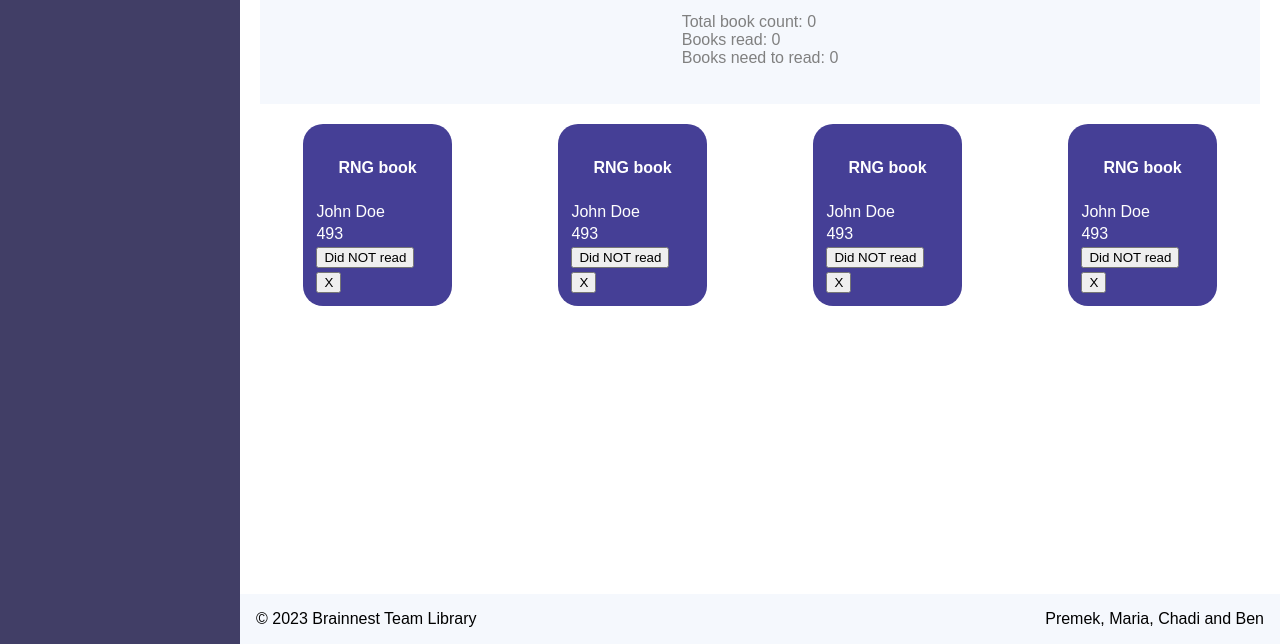
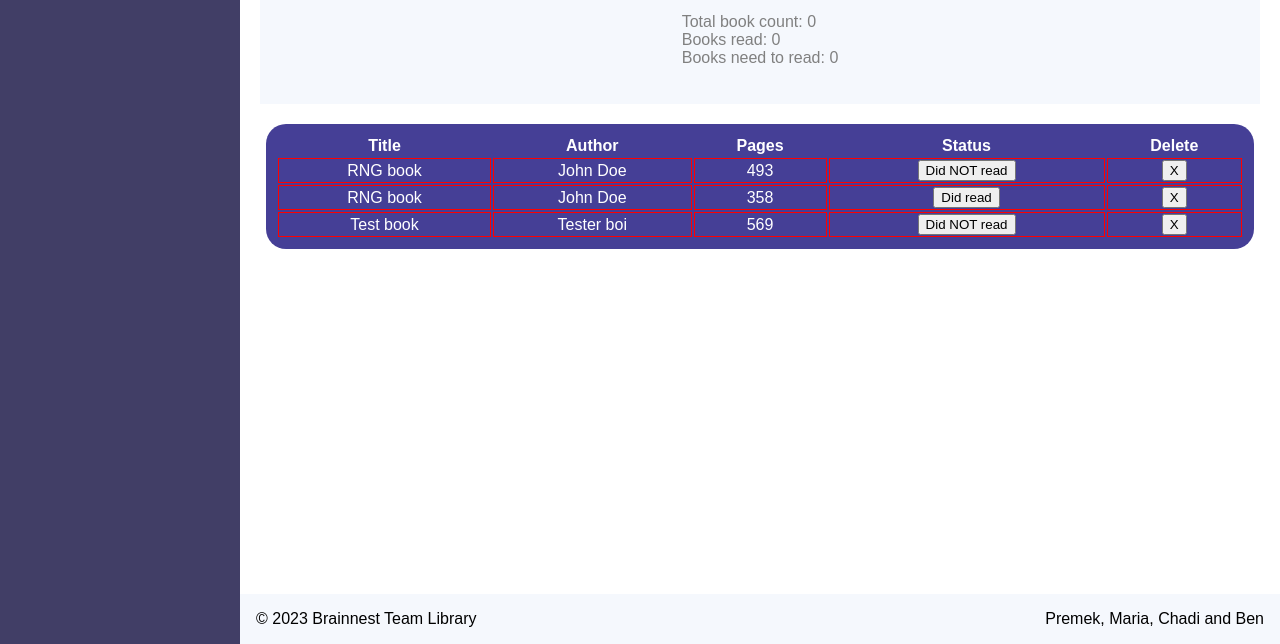
Before and after one commit to chadikoberssy/Brainnest-Book-Library, a plain HTML site: page index.html in a window 1280 px wide. Shown: the part 156-800 px from the top of the page. Drawn offline with Linux system fonts and the light colour scheme.

Commit message:
formatting & bookshelf rework

```diff
--- a/index.html
+++ b/index.html
@@ -1,5 +1,6 @@
 <!DOCTYPE html>
 <html lang="en">
+
 <head>
 	<meta charset="UTF-8" />
 	<meta http-equiv="X-UA-Compatible" content="IE=edge" />
@@ -9,6 +10,7 @@
 	<script src="./scripts/pop-up.js" defer></script>
 	<title>Library app</title>
 </head>
+
 <body>
 	<div class="grid-container">
 
@@ -32,63 +34,40 @@
 				</div>
 			</section>
 
-      <section id="bookshelf">
-      <table class="bookshelf-table">
-        <thead class="book-header">
-          <tr class="book-header-row">
-            <th>RNG book</td>
+			<table id="bookshelf">
+				<thead>
+					<tr>
+						<th>Title</th>
+						<th>Author</th>
+						<th>Pages</th>
+						<th>Status</th>
+						<th>Delete</th>
 					</tr>
 				</thead>
-        <tbody class="book-body">
-          <tr class="book-body-row-author"><td>John Doe</td></tr>
-          <tr class="book-body-row-pages"><td>493</td></tr>
-          <tr class="book-body-row-status"><td><button class="not-read">Did NOT read</button></td></tr>
-          <tr class="book-body-row-trash"><td><button class="trash">X</button></td></tr>
+				<tbody>
+					<tr class="book">
+						<td>RNG book</td>
+						<td>John Doe</td>
+						<td>493</td>
+						<td><button class="not-read">Did NOT read</button></td>
+						<td><button class="trash">X</button></td>
+					</tr>
+					<tr class="book">
+						<td>RNG book</td>
+						<td>John Doe</td>
+						<td>358</td>
+						<td><button class="read">Did read</button></td>
+						<td><button class="trash">X</button></td>
+					</tr>
+					<tr class="book">
+						<td>Test book</td>
+						<td>Tester boi</td>
+						<td>569</td>
+						<td><button class="not-read">Did NOT read</button></td>
+						<td><button class="trash">X</button></td>
+					</tr>
 				</tbody>
 			</table>
-
-      <table class="bookshelf-table">
-        <thead class="book-header">
-          <tr class="book-header-row">
-            <th>RNG book</td>
-          </tr>
-        </thead>
-        <tbody class="book-body">
-          <tr class="book-body-row-author"><td>John Doe</td></tr>
-          <tr class="book-body-row-pages"><td>493</td></tr>
-          <tr class="book-body-row-status"><td><button class="not-read">Did NOT read</button></td></tr>
-          <tr class="book-body-row-trash"><td><button class="trash">X</button></td></tr>
-        </tbody>
-      </table>
-
-      <table class="bookshelf-table">
-        <thead class="book-header">
-          <tr class="book-header-row">
-            <th>RNG book</td>
-          </tr>
-        </thead>
-        <tbody class="book-body">
-          <tr class="book-body-row-author"><td>John Doe</td></tr>
-          <tr class="book-body-row-pages"><td>493</td></tr>
-          <tr class="book-body-row-status"><td><button class="not-read">Did NOT read</button></td></tr>
-          <tr class="book-body-row-trash"><td><button class="trash">X</button></td></tr>
-        </tbody>
-      </table>
-
-      <table class="bookshelf-table">
-        <thead class="book-header">
-          <tr class="book-header-row">
-            <th>RNG book</td>
-          </tr>
-        </thead>
-        <tbody class="book-body">
-          <tr class="book-body-row-author"><td>John Doe</td></tr>
-          <tr class="book-body-row-pages"><td>493</td></tr>
-          <tr class="book-body-row-status"><td><button class="not-read">Did NOT read</button></td></tr>
-          <tr class="book-body-row-trash"><td><button class="trash">X</button></td></tr>
-        </tbody>
-      </table>
-      </section>
 
 			<section id="modalOne" class="modal">
 				<div class="modal-content">
@@ -120,4 +99,5 @@
 		</footer>
 	</div>
 </body>
+
 </html>
--- a/scripts/BookLibrary.js
+++ b/scripts/BookLibrary.js
@@ -19,76 +19,40 @@ class Book {
 }
 
 function reDraw() {
-	const bookShelf = document.querySelector("#bookshelf");
+	const bookShelf = document.querySelector("#bookshelf>tbody");
 	bookShelf.textContent = "";
 
 	bookLibrary.forEach((i) => {
-		// WHOLE BOOK CREATION
-		const book = document.createElement("table");
-		book.classList.add("bookshelf-table");
+		const book = document.createElement("tr");
+		book.classList.add("book");
 		bookShelf.appendChild(book);
 
-		// BOOK HEADER CREATION
-		const tableHeader = document.createElement("thead");
-		tableHeader.classList.add("book-header");
-		book.appendChild(tableHeader);
-
-		const tableHeaderRow = document.createElement("tr");
-		tableHeaderRow.classList.add("book-header-row");
-		tableHeader.appendChild(tableHeaderRow);
-
-		const bookTitle = document.createElement("th");
+		const bookTitle = document.createElement("td");
 		bookTitle.textContent = i.name;
-		tableHeaderRow.appendChild(bookTitle);
-
-		// BOOK BODY CREATION
-		const tableBody = document.createElement("tbody");
-		tableBody.classList.add("book-body");
-		book.appendChild(tableBody);
-
-		// BOOK BODY AUTHOR SECTION CREATION
-		const tableBodyRowAuthor = document.createElement("tr");
-		tableBodyRowAuthor.classList.add("book-body-row-author");
-		tableBody.appendChild(tableBodyRowAuthor);
+		book.appendChild(bookTitle);
 
 		const bookAuthor = document.createElement("td");
 		bookAuthor.textContent = i.author;
-		tableBodyRowAuthor.appendChild(bookAuthor);
-
-		// BOOK BODY PAGES SECTION CREATION
-		const tableBodyRowPages = document.createElement("tr");
-		tableBodyRowPages.classList.add("book-body-row-pages");
-		tableBody.appendChild(tableBodyRowPages);
+		book.appendChild(bookAuthor);
 
 		const bookPages = document.createElement("td");
 		bookPages.textContent = i.pageCount;
-		tableBodyRowPages.appendChild(bookPages);
-
-		// BOOK BODY STATUS SECTION CREATION
-		const tableBodyRowStatus = document.createElement("tr");
-		tableBodyRowStatus.classList.add("book-body-row-status");
-		tableBody.appendChild(tableBodyRowStatus);
+		book.appendChild(bookPages);
 
 		const statusSymbol = document.createElement("button");
-		statusSymbol.classList.add(i.read ? "" : "not-" + "read");
-		statusSymbol.innerText = i.read ? "Did" : "Did NOT" + " read";
+		statusSymbol.classList.add((i.read ? "" : "not-") + "read");
+		statusSymbol.innerText = (i.read ? "Did" : "Did NOT") + " read";
+		const bookStatus = document.createElement("td");
+		bookStatus.appendChild(statusSymbol);
+		book.appendChild(bookStatus);
 
-		const tableBodyRowStatusData = document.createElement("td");
-		tableBodyRowStatusData.appendChild(statusSymbol);
-		tableBodyRowStatus.appendChild(tableBodyRowStatusData);
-
-		// BOOK BODY Remove "book" button SECTION
-		const tableBodyRowTrash = document.createElement("tr");
-		tableBodyRowTrash.classList("book-body-row-trash");
-		tableBody.appendChild(tableBodyRowTrash);
-
+		// Remove "book" button
 		const deleteSymbol = document.createElement("button");
 		deleteSymbol.classList.add("trash");
 		deleteSymbol.innerText = "X";
-
-		const tableBodyRowStatusTrash = document.createElement("td");
-		tableBodyRowStatusTrash.appendChild(deleteSymbol);
-		tableBodyRowTrash.appendChild(tableBodyRowStatusTrash);
+		const bookDelete = document.createElement("td");
+		bookDelete.appendChild(deleteSymbol);
+		book.appendChild(bookDelete);
 	});
 }
 
--- a/style.css
+++ b/style.css
@@ -1,5 +1,4 @@
-
-*{
+* {
 	font-family: "Montserrat", sans-serif;
 }
 
@@ -13,7 +12,7 @@ font-family: "Montserrat", sans-serif;
 }
 
 html {
-  scroll-behavior:smooth;
+	scroll-behavior: smooth;
 	box-sizing: border-box;
 }
 
@@ -23,8 +22,13 @@ html {
 	padding: 0;
 }
 
-h1, h2, h3, h4, h5,
-h6, p {
+h1,
+h2,
+h3,
+h4,
+h5,
+h6,
+p {
 	margin: 0;
 	padding: 0;
 }
@@ -118,18 +122,19 @@ h6, p {
 	background-color: var(--very-light-blue);
 	color: gray;
 }
+
 .main-header h2,
 .main-header div {
 	margin: 0 auto;
 }
 
 #bookshelf {
-  display: grid;
-  grid-template-columns: 1fr 1fr 1fr 1fr;
-  grid-auto-rows: 94px;
-  grid-gap: 20px;
-  margin: 20px;
+	width: 95%;
+}
 
+.book>* {
+	border: 1px solid red;
+	text-align: center;
 }
 
 table {
@@ -138,13 +143,6 @@ table {
 	color: white;
 	padding: 10px;
 	margin: auto;
-}
-
-.book-header {
-  display: flex;
-  align-items: center;
-  justify-content: space-between;
-  padding: 20px;
 }
 
 /* pop up */
```
Lines whose indentation alone changed are shown as unchanged.
